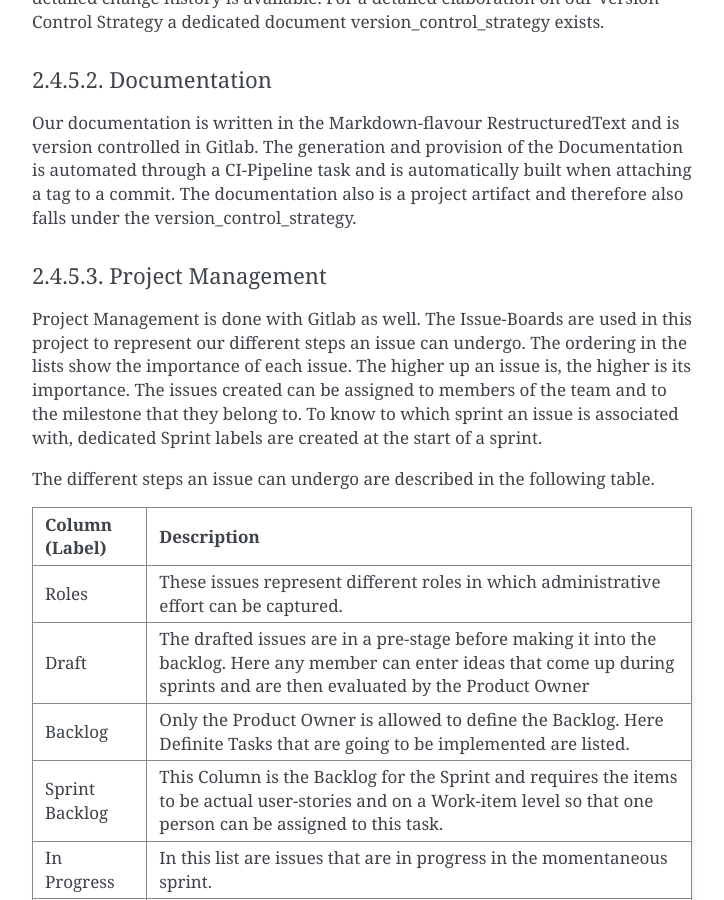
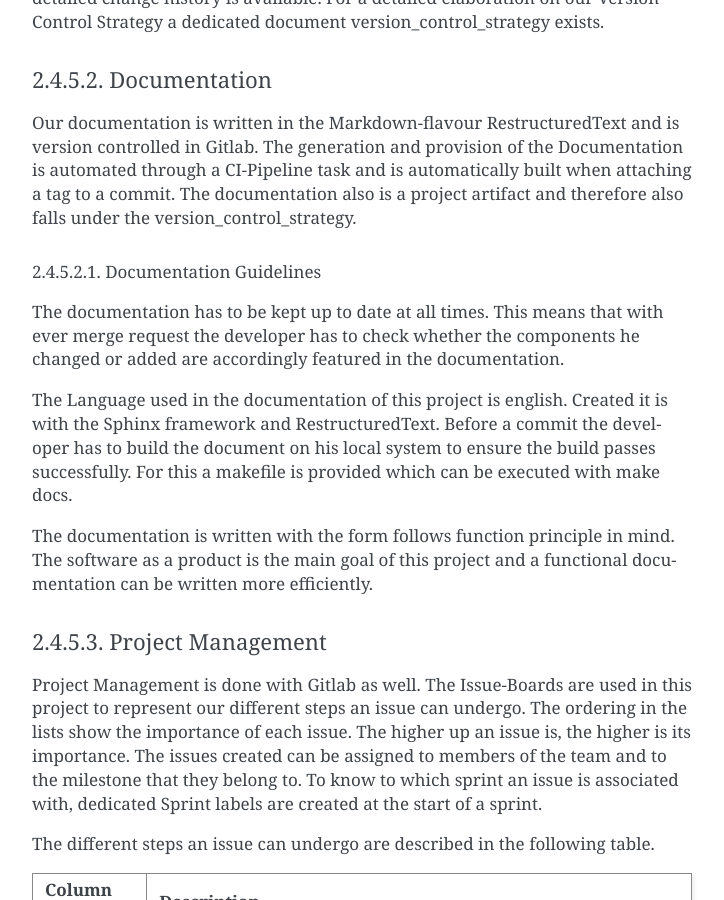
Before and after one commit to blackfennec-org/blackfennec, a Sphinx documentation site: the page built from docs/source/project_management/project_plan.rst, in a window 1280 px wide and 900 px high, scrolled down 6986 px. Shown: the whole window, without its empty margins (388-1112 px from the left). Built offline with Sphinx 7.4.7, drawn with Linux system fonts in a browser that asks for light colours; some of the changed text lies outside the part shown.

Commit message:
Add documentation guidelines

```diff
--- a/docs/source/project_management/project_plan.rst
+++ b/docs/source/project_management/project_plan.rst
@@ -63,11 +63,11 @@ The following table defines the scope of delivery of the black fennec project.
 +--------------------------------------+--------------------------+
 | Documentation                        | Product                  |
 +--------------------------------------+--------------------------+
-| - Project Proposal                   | - Core Product           |
-| - Project Plan                       | - Core Features          |
-| - Risk Analysis                      | - Core GUI               |
-| - Domain Analysis                    | - Base Extension         |
-| - Architecture Diagram               | - Source Code            |
+| - Project Proposal                   | - Software build         |
+| - Project Plan                       | - Source Code            |
+| - Risk Analysis                      | - Product Demonstration  |
+| - Domain Analysis                    |                          |
+| - Architecture Diagram               |                          |
 | - Package/Class Design               |                          |
 | - Code Guidelines                    |                          |
 | - Test Specification/Test Protocol   |                          |
@@ -245,6 +245,15 @@ Documentation
 ^^^^^^^^^^^^^
 Our documentation is written in the Markdown-flavour RestructuredText and is version controlled in Gitlab. The generation and provision of the Documentation is automated through a CI-Pipeline task and is automatically built when attaching a tag to a commit. The documentation also is a project artifact and therefore also falls under the :doc:`version_control_strategy`.
 
+Documentation Guidelines
+~~~~~~~~~~~~~~~~~~~~~~~~
+
+The documentation has to be kept up to date at all times. This means that with ever merge request the developer has to check whether the components he changed or added are accordingly featured in the documentation.
+
+The Language used in the documentation of this project is english. Created it is with the Sphinx framework and RestructuredText. Before a commit the developer has to build the document on his local system to ensure the build passes successfully. For this a makefile is provided which can be executed with make docs.
+
+The documentation is written with the form follows function principle in mind. The software as a product is the main goal of this project and a functional documentation can be written more efficiently.
+
 Project Management
 ^^^^^^^^^^^^^^^^^^
 Project Management is done with Gitlab as well. The Issue-Boards are used in this project to represent our different steps an issue can undergo. The ordering in the lists show the importance of each issue. The higher up an issue is, the higher is its importance. The issues created can be assigned to members of the team and to the milestone that they belong to. To know to which sprint an issue is associated with, dedicated Sprint labels are created at the start of a sprint.
```
